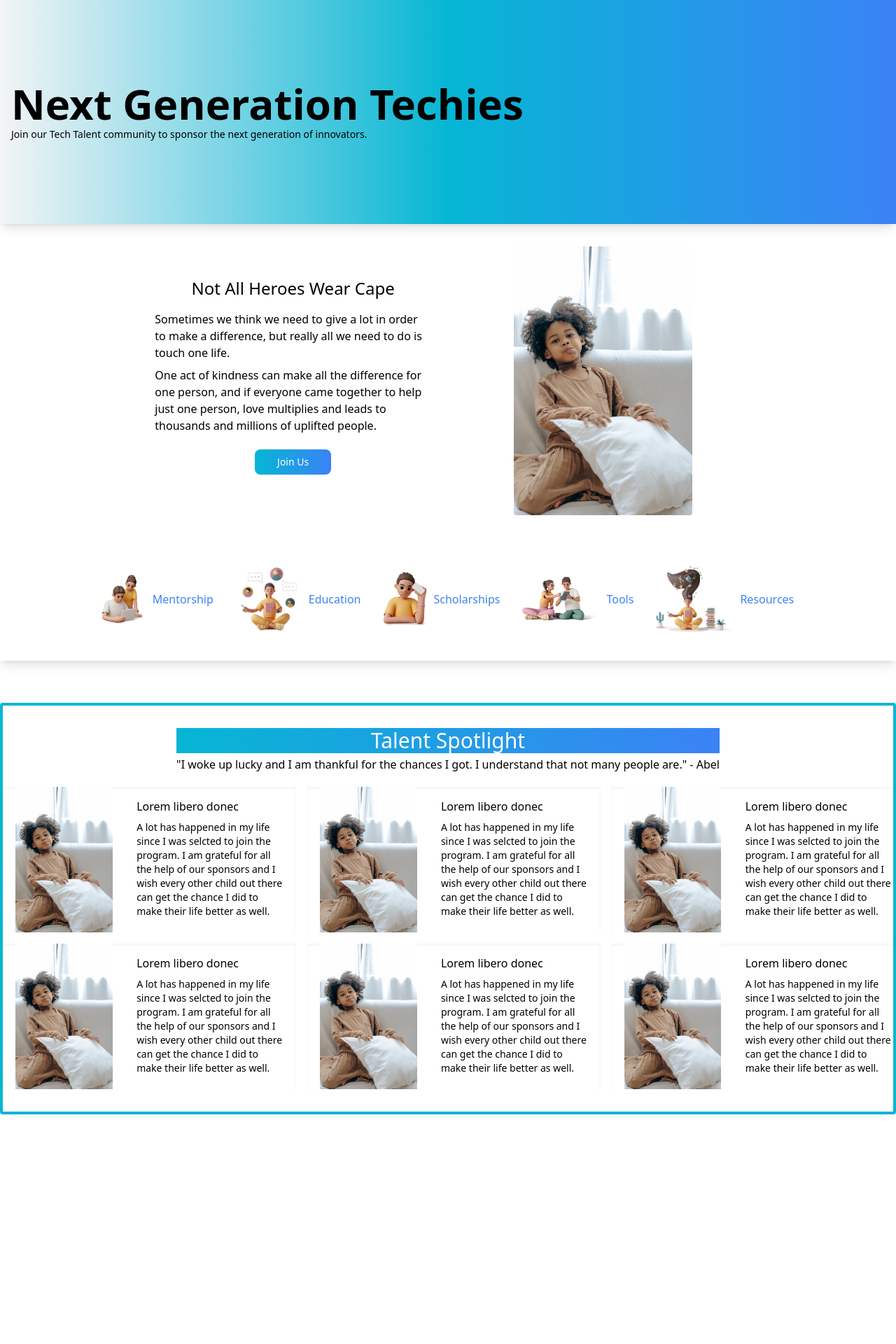
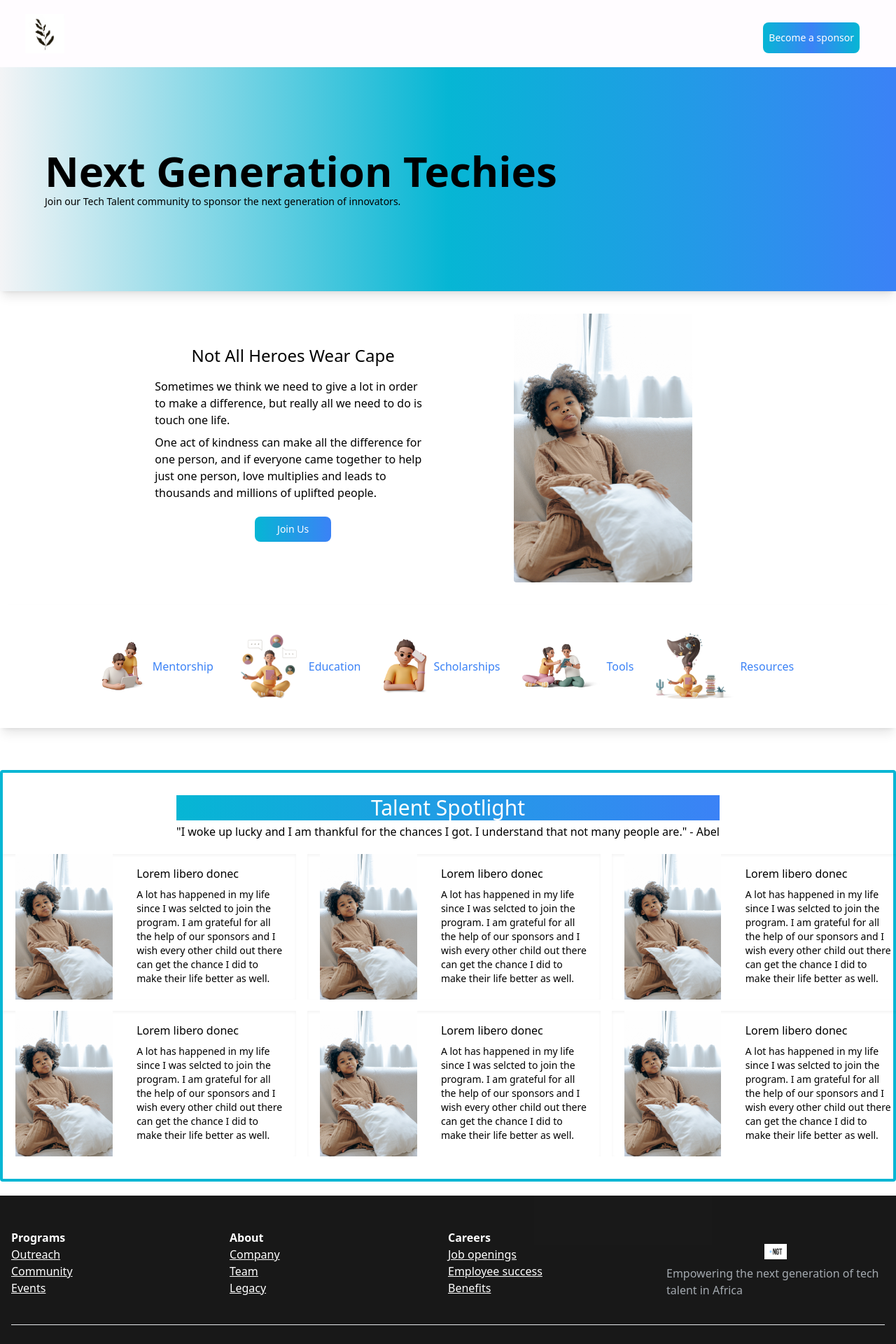
Before and after one commit to Dee-Tyan/civil-quota-app, a React (Create React App) app in the folder cq-app/: page / in a window 1280 px wide. Shown: the top 1920 px of the page at 70% size. Before the commit the page ends 1612 px from the top, so only its background shows below. Built offline with nearby package versions, Linux system fonts and the light colour scheme.

Commit message:
general access page

```diff
--- a/cq-app/src/components/Pages/Home/Homepage.tsx
+++ b/cq-app/src/components/Pages/Home/Homepage.tsx
@@ -9,13 +9,16 @@ import tools from "../../../assets/tools.png";
 import resources from "../../../assets/resources.png";
 import scholarships from "../../../assets/scholarships.png";
 import {AuthContext} from "../../../context/AuthContext"
+import Header from "../../Header/Header";
+import Footer from "../../Footer/Footer";
 
 const Homepage = () => {
 
   return (
     <div className="">
       <main>
-        <section className="w-full p-4 flex flex-col justify-center shadow-lg bg-gradient-to-r from-gray-100 via-cyan-500 to-blue-500 h-80">
+        <Header />
+        <section className="w-full p-4 flex flex-col justify-center shadow-lg bg-gradient-to-r from-gray-100 via-cyan-500 to-blue-500 h-80 pl-16">
           <h1 className="mb-1 text-4xl sm:text-6xl font-black">
             Next Generation Techies
           </h1>
@@ -135,6 +138,7 @@ const Homepage = () => {
             </div>
           </div>
         </section>
+      <Footer/>
       </main>
     </div>
   );
```
